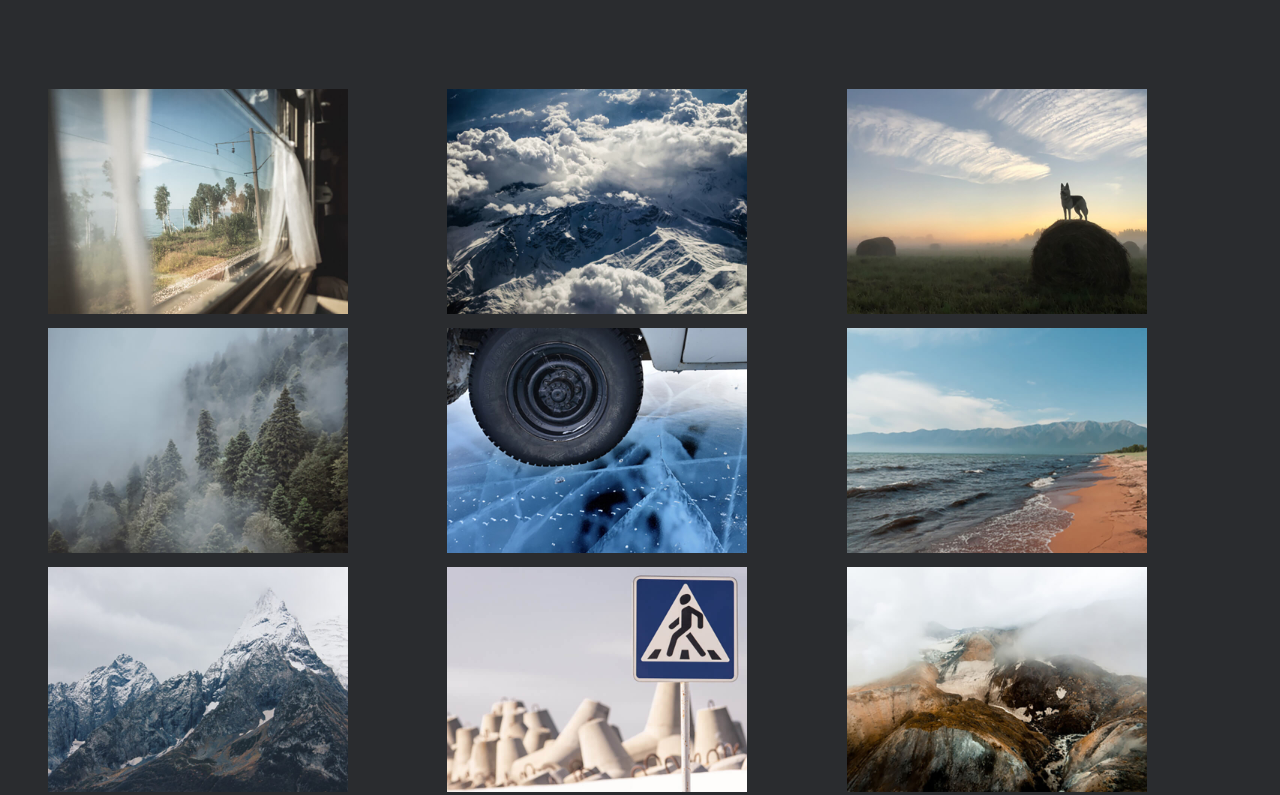
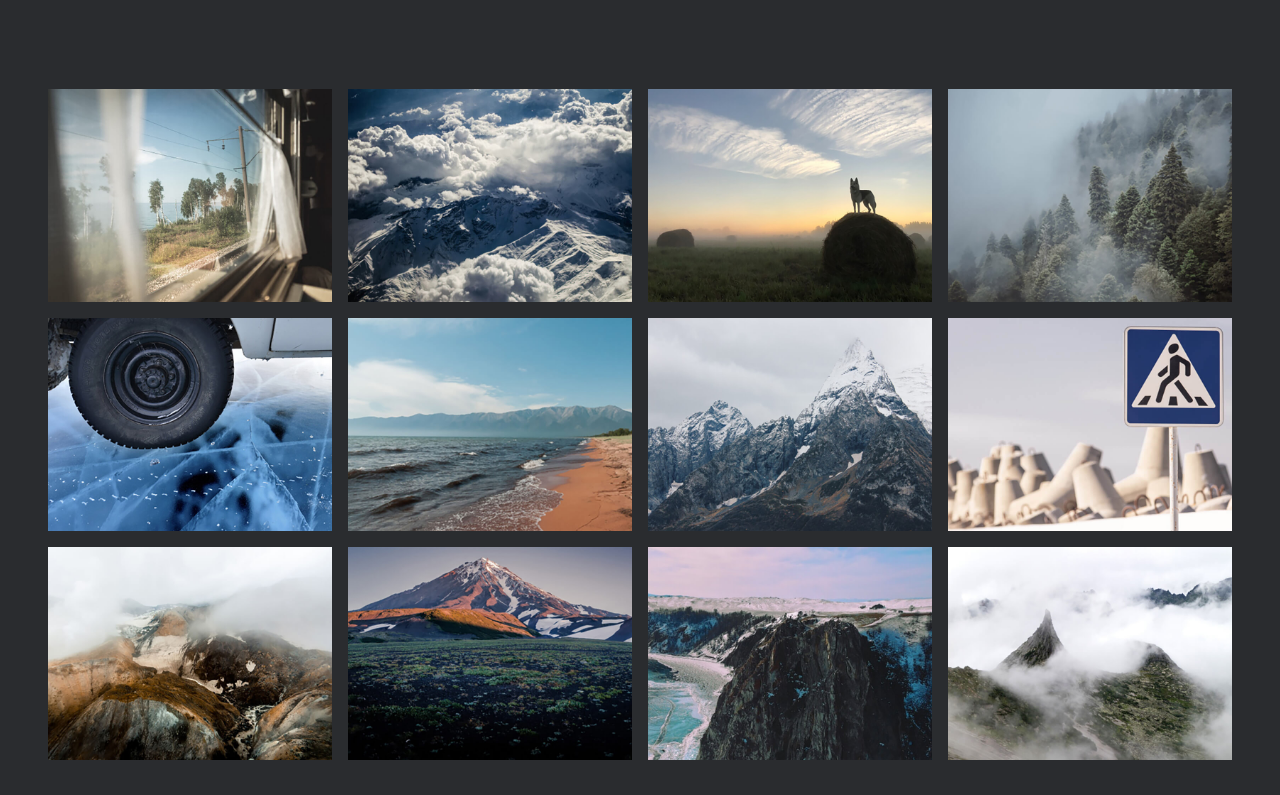
Before and after one commit to temirlanmur/russian-travel, a plain HTML site: page index.html in a window 1280 px wide. Shown: the part 1778-2573 px from the top of the page. Drawn offline with Linux system fonts and the light colour scheme; files whose address does not match are found by name.

Commit message:
Add adaptive styles for photo-grid

```diff
--- a/blocks/photo-grid/__item/photo-grid__item.css
+++ b/blocks/photo-grid/__item/photo-grid__item.css
@@ -1,3 +1,3 @@
 .photo-grid__item {
-  max-width: 300px;
+  width: 100%;
 }
--- a/blocks/photo-grid/photo-grid.css
+++ b/blocks/photo-grid/photo-grid.css
@@ -2,5 +2,28 @@
   margin-top: 92px;
   display: grid;
   grid-template-columns: repeat(3, 1fr);
-  gap: 14px 14px;
+  gap: 14px;
 }
+
+@media screen and (min-width: 1280px) {
+  .photo-grid {
+    width: calc(100vw - 96px);
+    margin: 92px auto 0;
+    grid-template-columns: repeat(4, 1fr);
+    gap: 16px;
+  }
+}
+
+@media screen and (max-width: 1024px) {
+  .photo-grid {
+    grid-template-columns: repeat(2, 1fr);
+    gap: 16px;
+  }
+}
+
+@media screen and (max-width: 425px) {
+  .photo-grid {
+    grid-template-columns: 1fr;
+    gap: 12px;
+  }
+}
```
